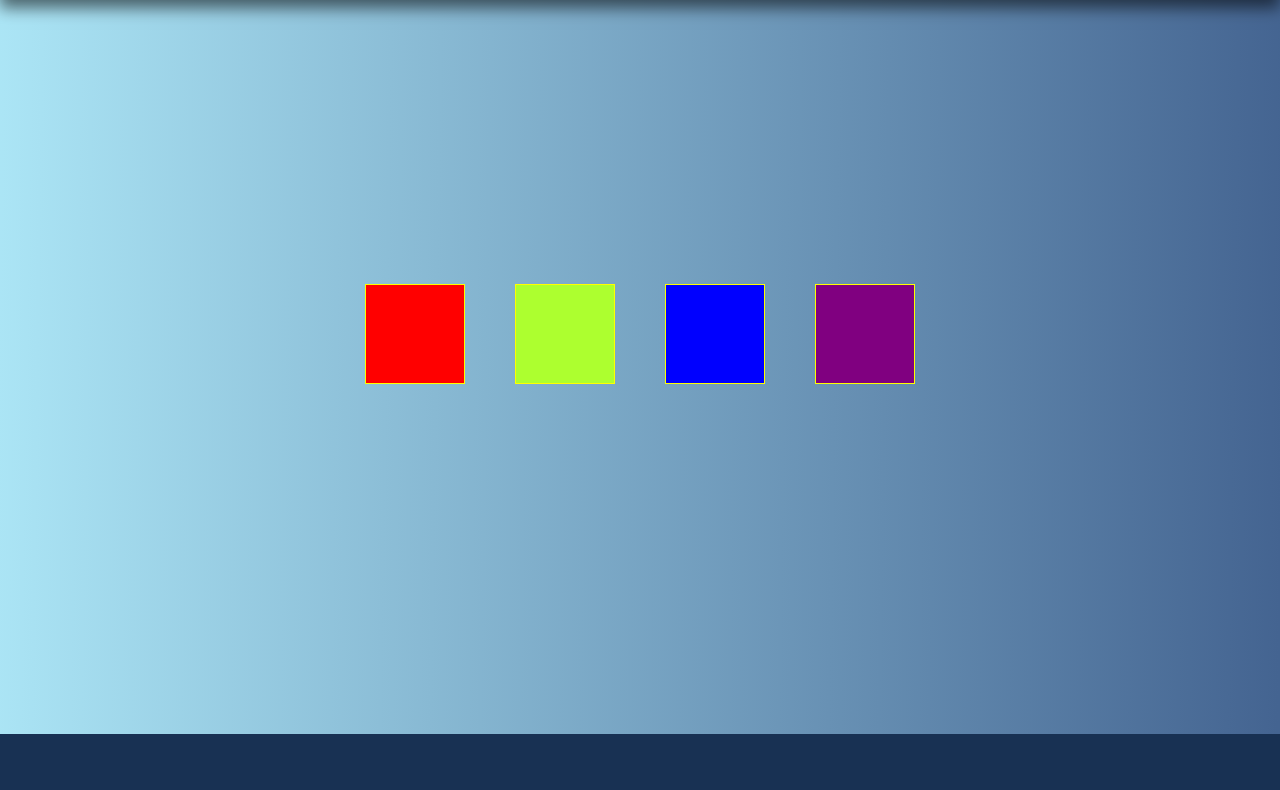
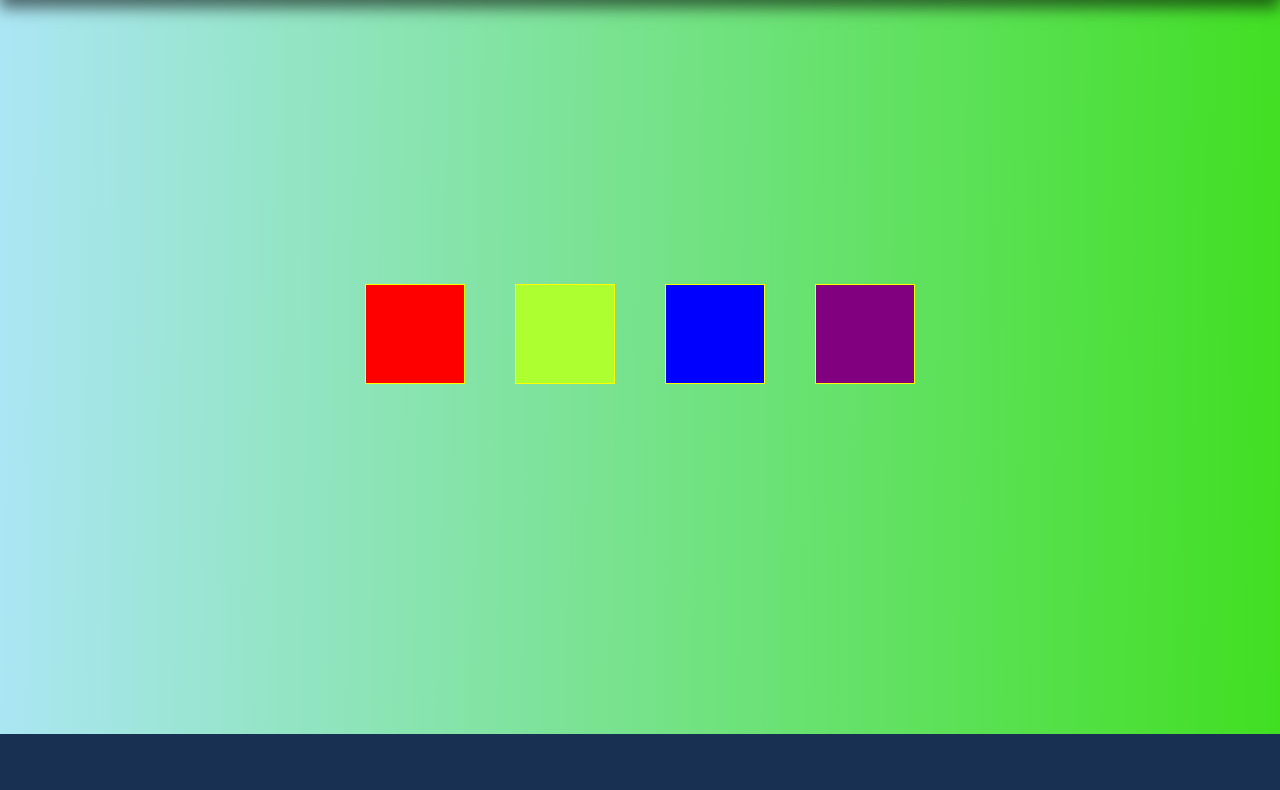
Before and after one commit to Mapache292/primera-prueba, a plain HTML site: page index.html in a window 1280 px wide. Shown: the part 66-856 px from the top of the page. Drawn offline with Linux system fonts and the light colour scheme; a web font is replaced by a local one.

Commit message:
merge de la rama-halo

```diff
--- a/css/style.css
+++ b/css/style.css
@@ -59,7 +59,7 @@ header {
 }
 
 .flex-container {
-    background-image: linear-gradient(90.9deg, rgba(172, 230, 246, 1) -0.5%, rgba(68, 100, 145, 1) 99.8%);
+    background-image: linear-gradient(90.9deg, rgba(172, 230, 246, 1) -0.5%, rgb(65, 223, 34) 99.8%);
     height: 100vh;
 
     display: flex;
```
